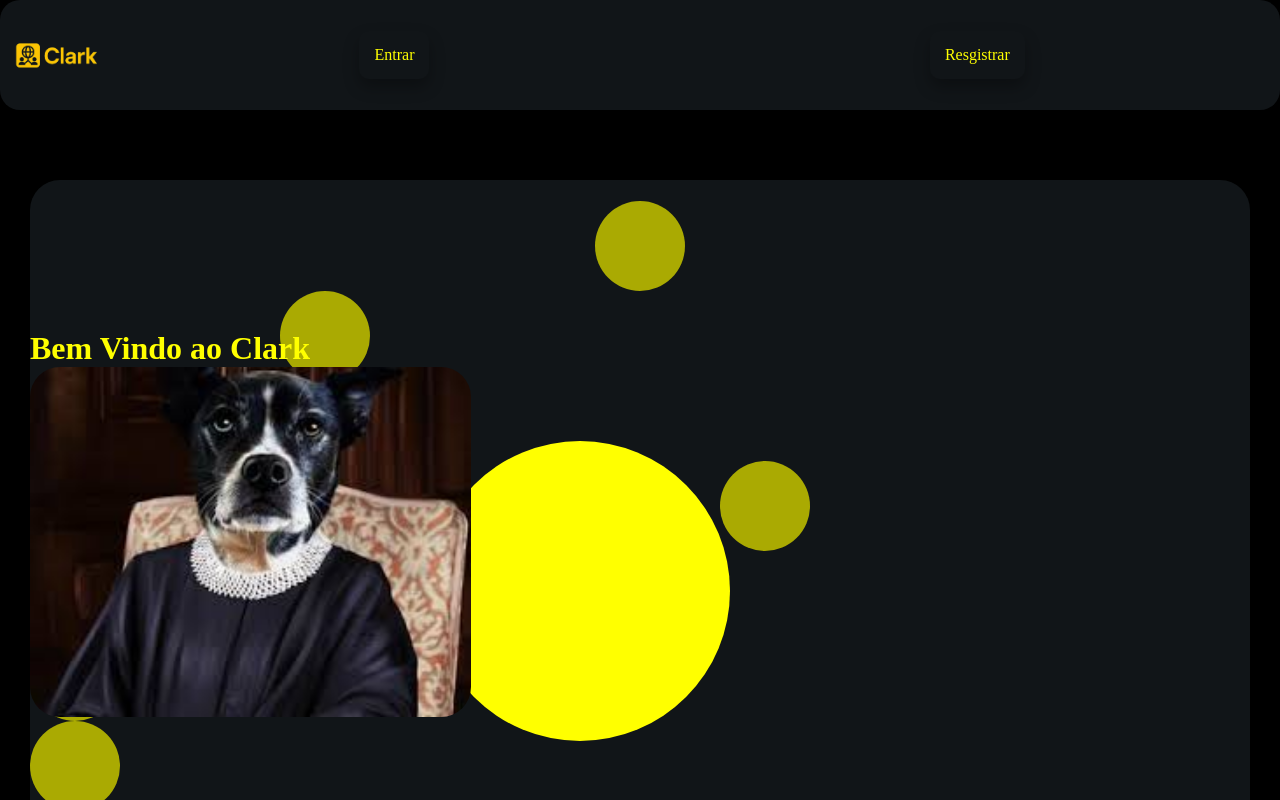
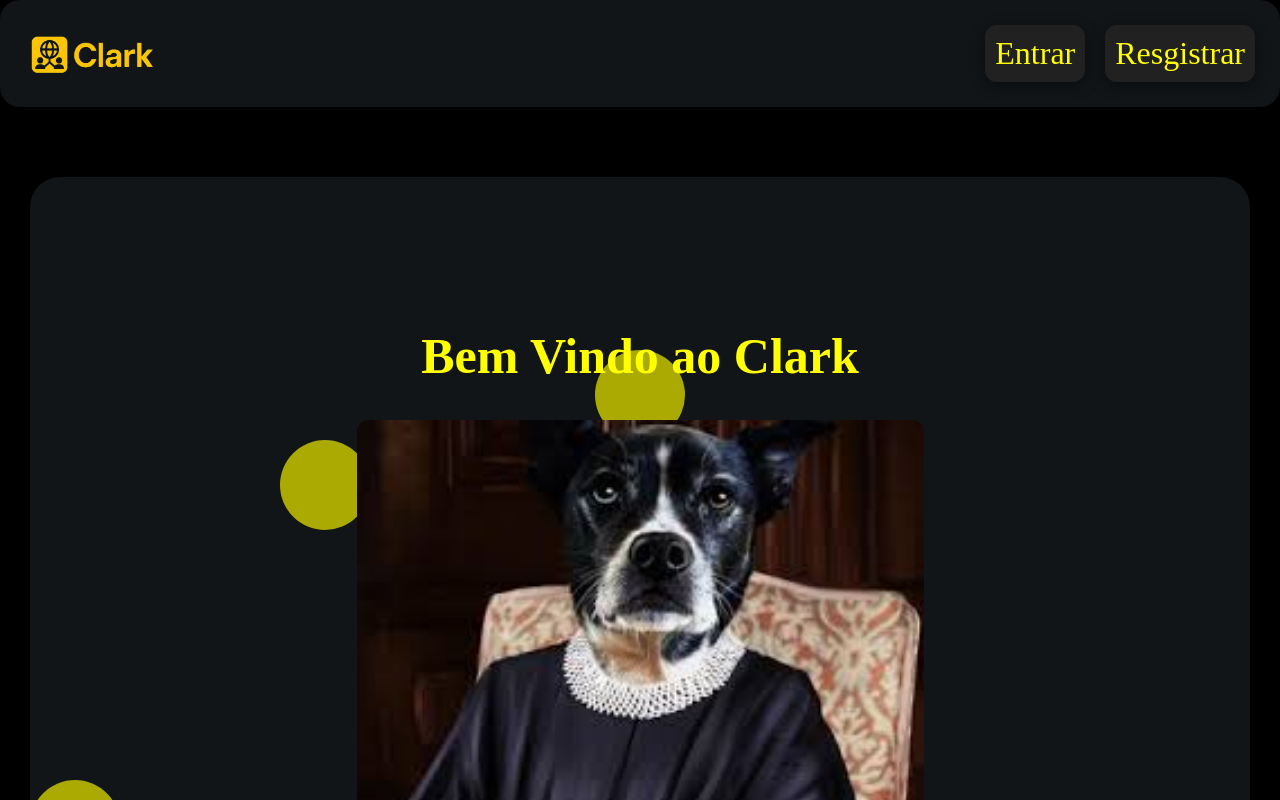
Before and after one commit to Luizhfu/TCC-CLARK, a React (Vite) app: page / in a window 1280 px wide. Shown: the top 800 px of the page. Built offline with nearby package versions, Linux system fonts and the light colour scheme.

Commit message:
atualização3

```diff
--- a/src/pages/inicio.jsx
+++ b/src/pages/inicio.jsx
@@ -7,15 +7,19 @@ export default function Inicio() {
 <div className='Clark'>
 
 <div className='entrada'>
+  <div className='lg'>
 <img className='logo2' src="/src/assets/images/Captura_de_tela_2025-10-14_214454-removebg-preview.png" alt="" />
+  </div>
+<div className='links'>
+<a href="../pages/entrar.jsx">Entrar</a>
+<a href="../pages/registrar.jsx">Resgistrar</a>
+</div>
 
-<a className='links' href="/src/pages/entrar.jsx">Entrar</a>
-<a className='links' href="/src/pages/registrar.jsx">Resgistrar</a>
 </div>
 
         <div className='Bem-vindo'>
           <h1>Bem Vindo ao Clark</h1>
-<img className='Imagem-cachorro-juiz' height="350px" src="/src/assets/images/download (6).jpeg" alt="" />
+<img className='Imagem-cachorro-juiz' height="450px" src="/src/assets/images/download (6).jpeg" alt="" />
 
 <div className='circleYellow'></div>
 <div className='circleYellowPequeno'></div>
--- a/src/style/inicio.scss
+++ b/src/style/inicio.scss
@@ -4,41 +4,54 @@ background-color:#111518;
 border-radius: 20px;
 padding: 5px;
 }
-
 *{
 margin: 0;
 }
 
 .Clark{
-background-color: black;
+background-color: rgb(0, 0, 0);
+}
+
+.lg{
+display: flex;
+justify-content: center;
+align-items: center;
+background-color: transparent;
+margin-left: 40px;
 }
 
 .logo2{
-height: 100px;
+height: 150px;
 background-color: transparent;
+margin: -30px;
 }
 
 .links{
-padding: 30px;
-color: yellow;
-background-color: transparent;
-text-decoration: none;
-align-content: end;
-justify-content: center;
-margin: auto;
+  display: flex;
+  justify-content: flex-end;
+  color: yellow;
+  background-color: transparent;
+  font-size: 200%;
+  gap: 20px;
+  padding: 20px;
+}
+.links{
+    width: 100%;
+}
+.links a{
+    text-decoration: none;
+    color: yellow;
+    background-color: rgb(34, 33, 33);
+    padding: 10px;
+    border-radius: 12px;
+    box-shadow: 0px 4px 15px rgba(0, 0, 0, 0.411);
+
 }
 
-.links{
-padding: 15px;
-color: yellow;
-text-decoration: none;
+.Bem-vindo h1{
+    font-size: 50px;
+
 }
-.links{
-border-radius: 10px;
-box-shadow: 0 8px 16px rgba(0, 0, 0, 0.3);
-background:none
-}
-
 .Bem-vindo{
     background-color: #111518;
     margin: 30px;
@@ -47,11 +60,73 @@ background:none
     padding-bottom: 150px;
     border-radius: 30px;
     color: yellow;
+    text-align: center;
 }
 
+
 .Imagem-cachorro-juiz{
-    border-radius: 30px;
+    display: flex;
+    margin-left: auto;
+    margin-right: auto;
+    border-radius: 12px;
+    margin-top: 35px;
 }
+
+
+
+
+
+
+
+
+
+
+
+
+
+
+
+
+
+
+
+
+
+
+
+
+
+
+
+
+
+
+
+
+
+
+
+
+
+
+
+
+
+
+
+
+
+
+
+
+
+
+
+
+
+
+
+
 
 .circleYellow{
     display: flex;
@@ -63,8 +138,8 @@ background:none
     z-index: 1;
     margin-top: -280px;
     margin-right: 520px;
+}
 
-}
 
 .circleYellowPequeno{
     background-color: rgb(170, 170, 2);
```
